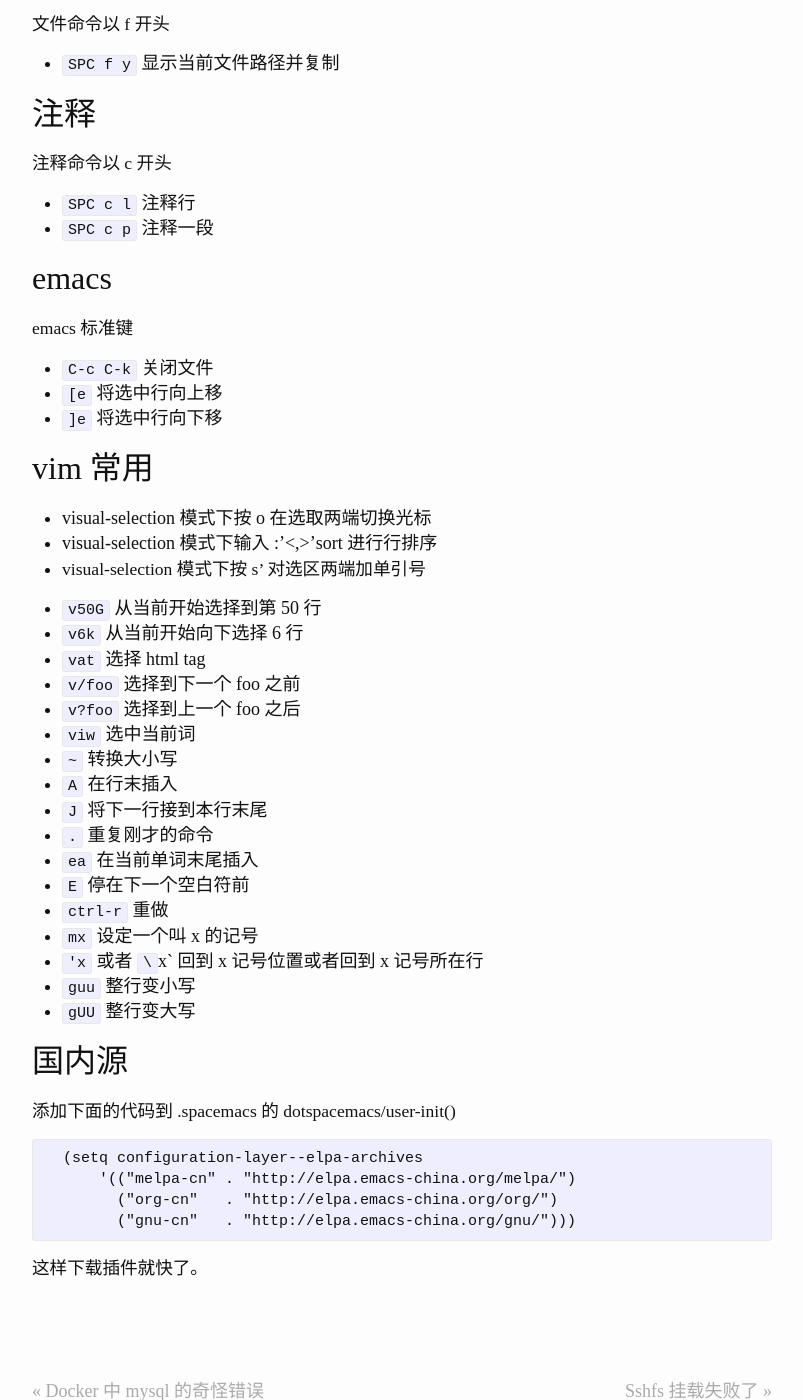
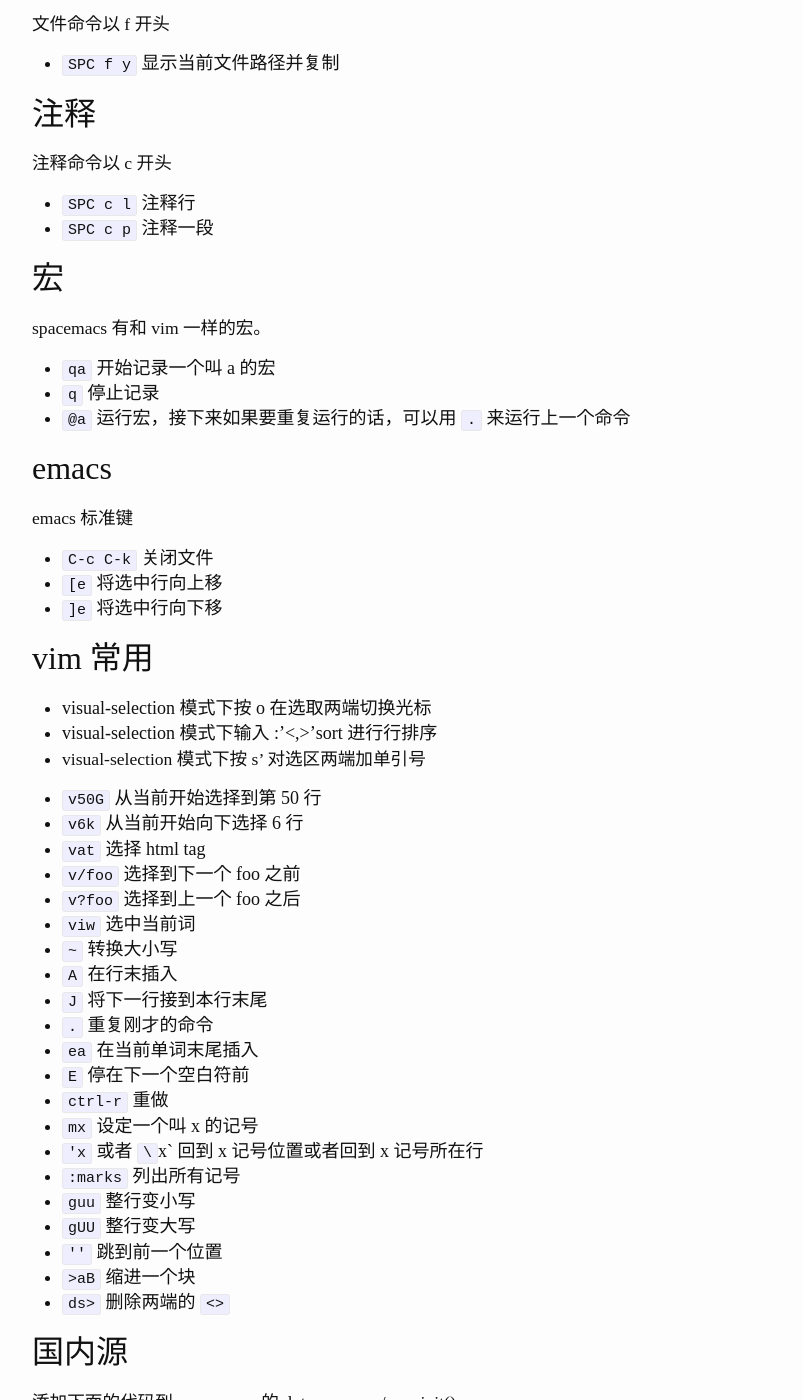
Before and after one commit to moevis/moevis.github.io, a Jekyll site: the page built from _posts/2018-08-27-重拾 spacemacs，来背快捷键吧.md, in a window 1280 px wide and 1400 px high, scrolled down 1078 px. Shown: the whole window, without its empty margins (238-1041 px from the left). Built offline with Jekyll 4.4.1, drawn with Linux system fonts in a browser that asks for light colours; nearby versions of some CDN libraries; some web fonts are replaced.

Commit message:
Update 2018-08-27-重拾 spacemacs，来背快捷键吧.md

```diff
--- a/_posts/2018-08-27-重拾 spacemacs，来背快捷键吧.md
+++ b/_posts/2018-08-27-重拾 spacemacs，来背快捷键吧.md
@@ -43,6 +43,14 @@
 - `SPC c l` 注释行
 - `SPC c p` 注释一段
 
+## 宏
+
+spacemacs 有和 vim 一样的宏。
+
+- `qa` 开始记录一个叫 a 的宏
+- `q` 停止记录
+- `@a` 运行宏，接下来如果要重复运行的话，可以用 `.` 来运行上一个命令
+
 ## emacs
 
 emacs 标准键
@@ -73,8 +81,13 @@
 - `ctrl-r` 重做
 - `mx` 设定一个叫 x 的记号
 - `'x` 或者 `\`x` 回到 x 记号位置或者回到 x 记号所在行
+- `:marks` 列出所有记号
 - `guu` 整行变小写
 - `gUU` 整行变大写
+- `''` 跳到前一个位置
+- `>aB` 缩进一个块
+- `ds>` 删除两端的 `<>`
+
 
 ## 国内源
 
```
